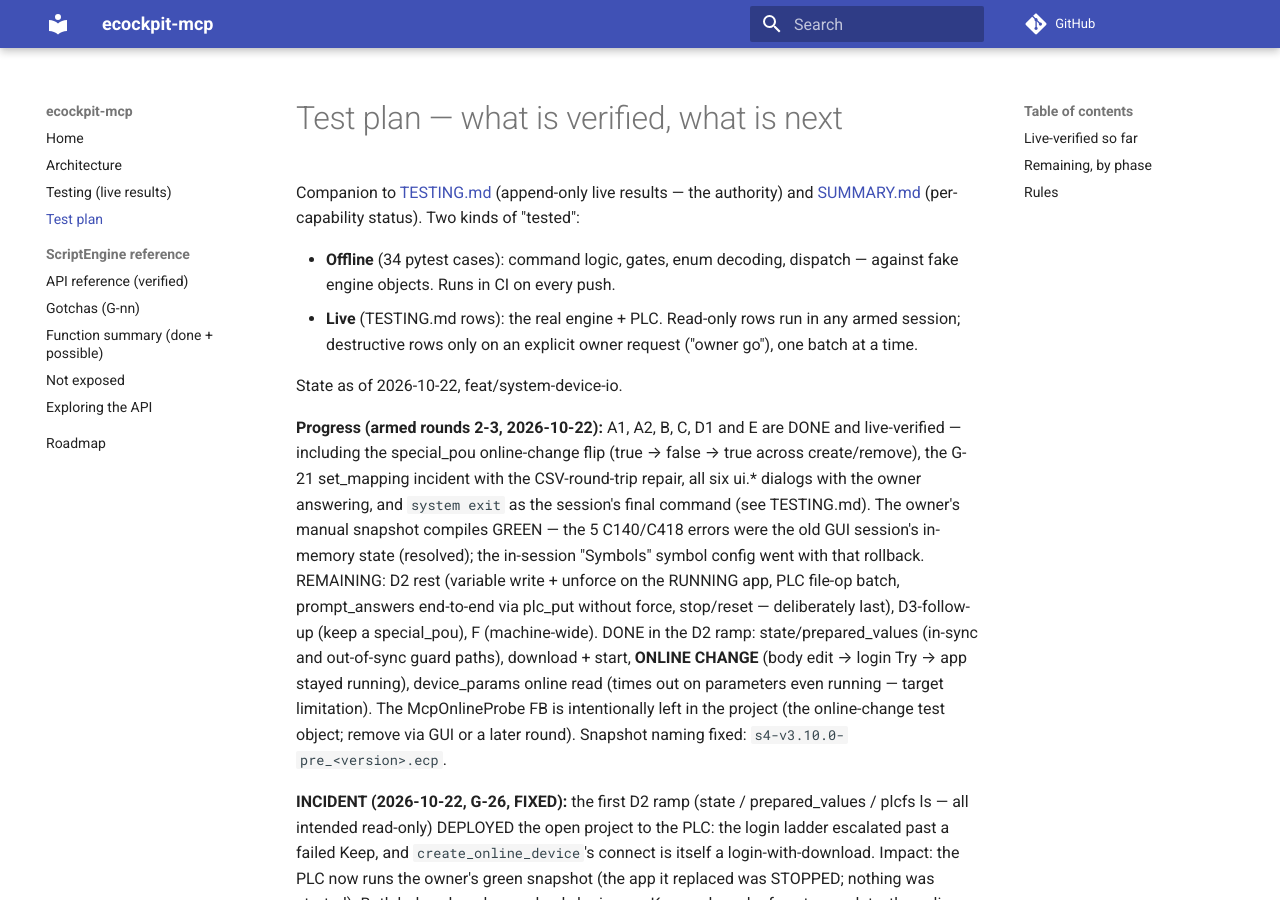
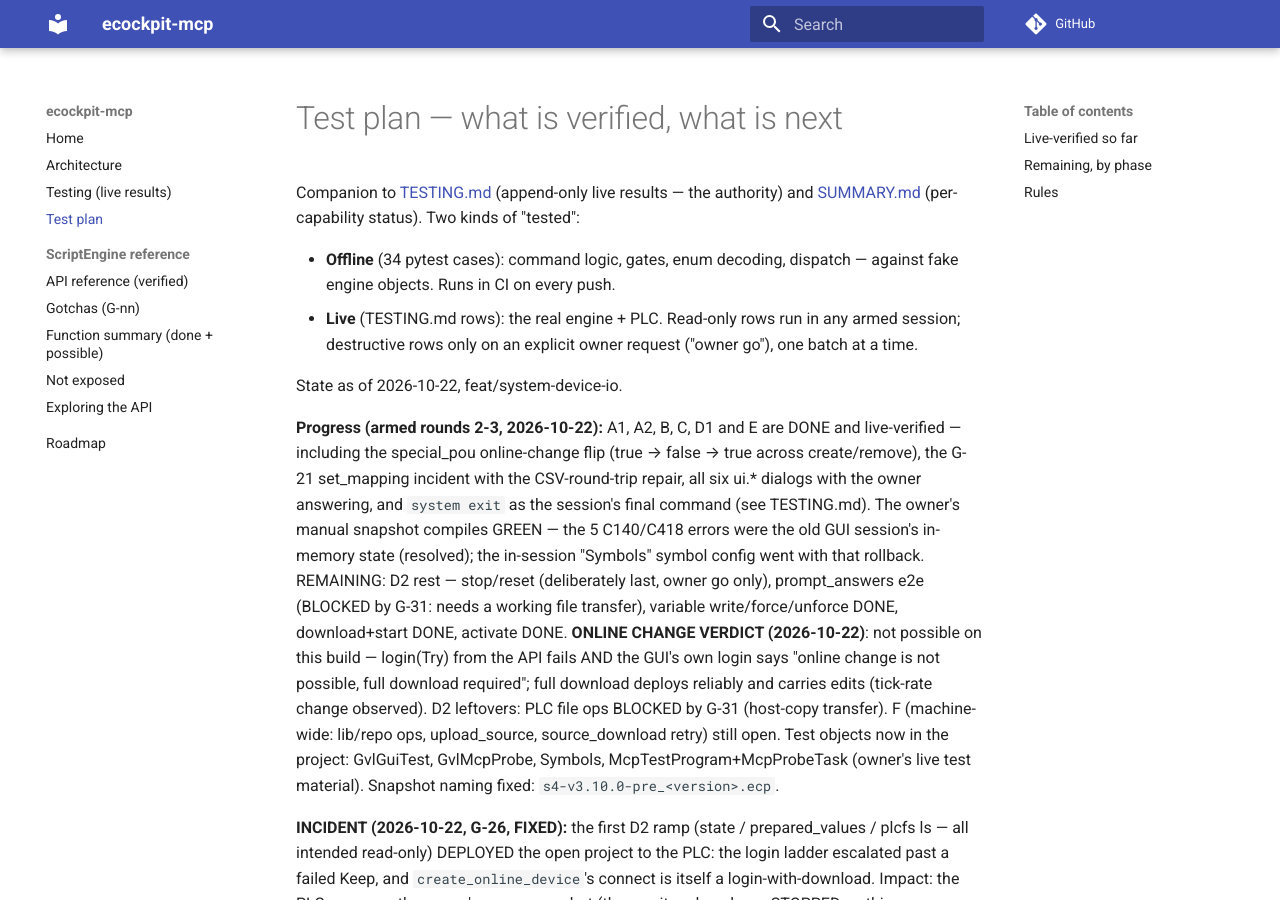
Before and after one commit to mikolaj-kow/ecockpit-mcp, an MkDocs documentation site: the page built from docs/TESTPLAN.md, in a window 1280 px wide and 900 px high. Built offline with MkDocs 1.6.1 and Material for MkDocs 9.7.7, drawn with Linux system fonts in a browser that asks for light colours; comment, search, counter and statistics services are not loaded.

Commit message:
ONLINE CHANGE verdict: not possible on this build (API Try fails; GUI says full download required); full deploy + activate verified
- login(Try) with a pending body edit: engine 'Login failed'; the
  owner's manual GUI login for the same delta: 'online change is not
  possible, full download required' - definitive
- ecockpit_download deployed the owner's edit: iGuiTest tick rate
  ~+9/s -> ~+92/s observable on the PLC
- app_control activate VERIFIED; forced_disconnect noted NOT available
  on the device wrapper (G-29 falls back to plain disconnect)
- TESTPLAN: D2 remainder = stop/reset (owner-only) + G-31-blocked items

```diff
--- a/docs/TESTPLAN.md
+++ b/docs/TESTPLAN.md
@@ -20,15 +20,17 @@ owner answering, and `system exit` as the session's final command (see
 TESTING.md). The owner's manual snapshot compiles GREEN — the 5
 C140/C418 errors were the old GUI session's in-memory state (resolved);
 the in-session "Symbols" symbol config went with that rollback.
-REMAINING: D2 rest (variable write + unforce on the RUNNING app, PLC
-file-op batch, prompt_answers end-to-end via plc_put without force,
-stop/reset — deliberately last), D3-follow-up (keep a special_pou),
-F (machine-wide). DONE in the D2 ramp: state/prepared_values (in-sync
-and out-of-sync guard paths), download + start, **ONLINE CHANGE**
-(body edit → login Try → app stayed running), device_params online
-read (times out on parameters even running — target limitation).
-The McpOnlineProbe FB is intentionally left in the project (the
-online-change test object; remove via GUI or a later round).
+REMAINING: D2 rest — stop/reset (deliberately last, owner go only),
+prompt_answers e2e (BLOCKED by G-31: needs a working file transfer),
+variable write/force/unforce DONE, download+start DONE, activate DONE.
+**ONLINE CHANGE VERDICT (2026-10-22)**: not possible on this build —
+login(Try) from the API fails AND the GUI's own login says "online
+change is not possible, full download required"; full download deploys
+reliably and carries edits (tick-rate change observed). D2 leftovers:
+PLC file ops BLOCKED by G-31 (host-copy transfer). F (machine-wide:
+lib/repo ops, upload_source, source_download retry) still open.
+Test objects now in the project: GvlGuiTest, GvlMcpProbe, Symbols,
+McpTestProgram+McpProbeTask (owner's live test material).
 Snapshot naming fixed: `s4-v3.10.0-pre_<version>.ecp`.
 
 **INCIDENT (2026-10-22, G-26, FIXED):** the first D2 ramp (state /
```
Also changed, not shown: docs/TESTING.md (+3 -0 lines).
